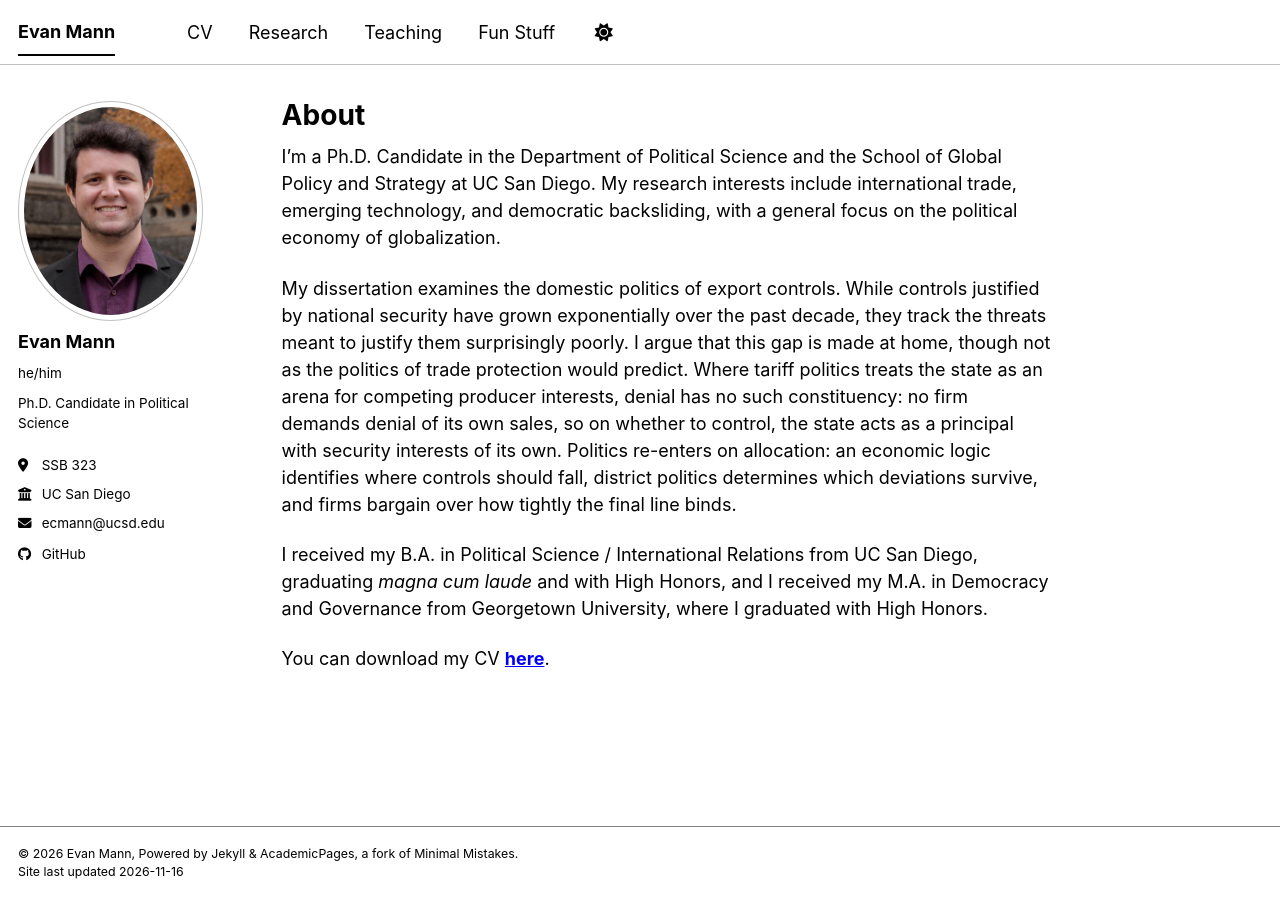
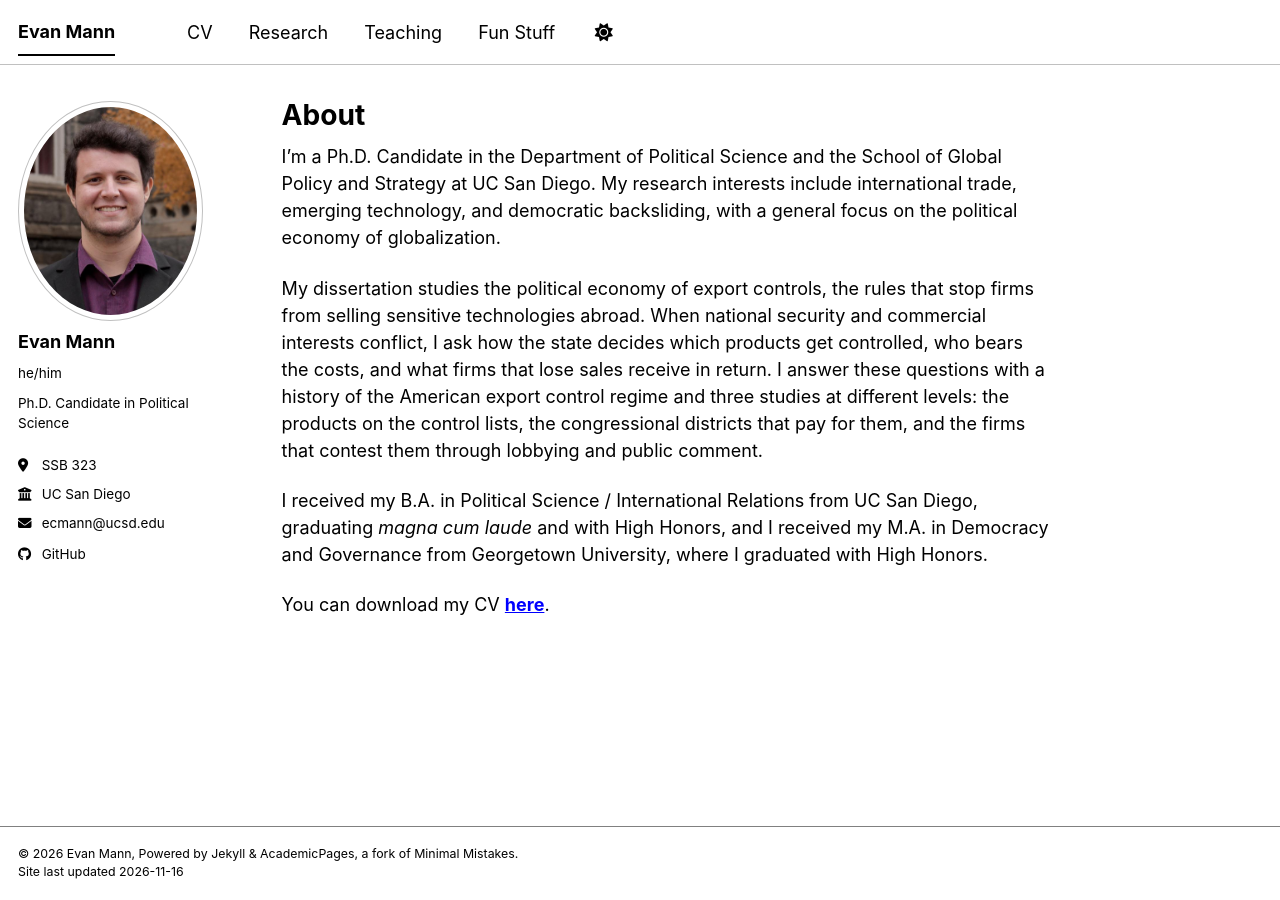
Before and after one commit to ecmannn/ecmannn.github.io, a Jekyll site: the page built from index.md, in a window 1280 px wide. Built offline with Jekyll 4.4.1, drawn with Linux system fonts in a browser that asks for light colours; a script bundle is joined from its source files by our own code; library files that are not in the unit come from our copies.

Commit message:
about update

```diff
--- a/index.md
+++ b/index.md
@@ -7,7 +7,7 @@ permalink: /
 
 I'm a Ph.D. Candidate in the Department of Political Science and the School of Global Policy and Strategy at UC San Diego. My research interests include international trade, emerging technology, and democratic backsliding, with a general focus on the political economy of globalization.
 
-My dissertation examines the domestic politics of export controls. While controls justified by national security have grown exponentially over the past decade, they track the threats meant to justify them surprisingly poorly. I argue that this gap is made at home, though not as the politics of trade protection would predict. Where tariff politics treats the state as an arena for competing producer interests, denial has no such constituency: no firm demands denial of its own sales, so on whether to control, the state acts as a principal with security interests of its own. Politics re-enters on allocation: an economic logic identifies where controls should fall, district politics determines which deviations survive, and firms bargain over how tightly the final line binds.
+My dissertation studies the political economy of export controls, the rules that stop firms from selling sensitive technologies abroad. When national security and commercial interests conflict, I ask how the state decides which products get controlled, who bears the costs, and what firms that lose sales receive in return. I answer these questions with a history of the American export control regime and three studies at different levels: the products on the control lists, the congressional districts that pay for them, and the firms that contest them through lobbying and public comment.
 
 I received my B.A. in Political Science / International Relations from UC San Diego, graduating *magna cum laude* and with High Honors, and I received my M.A. in Democracy and Governance from Georgetown University, where I graduated with High Honors.
 
```
Also changed, not shown: 1 other file.
